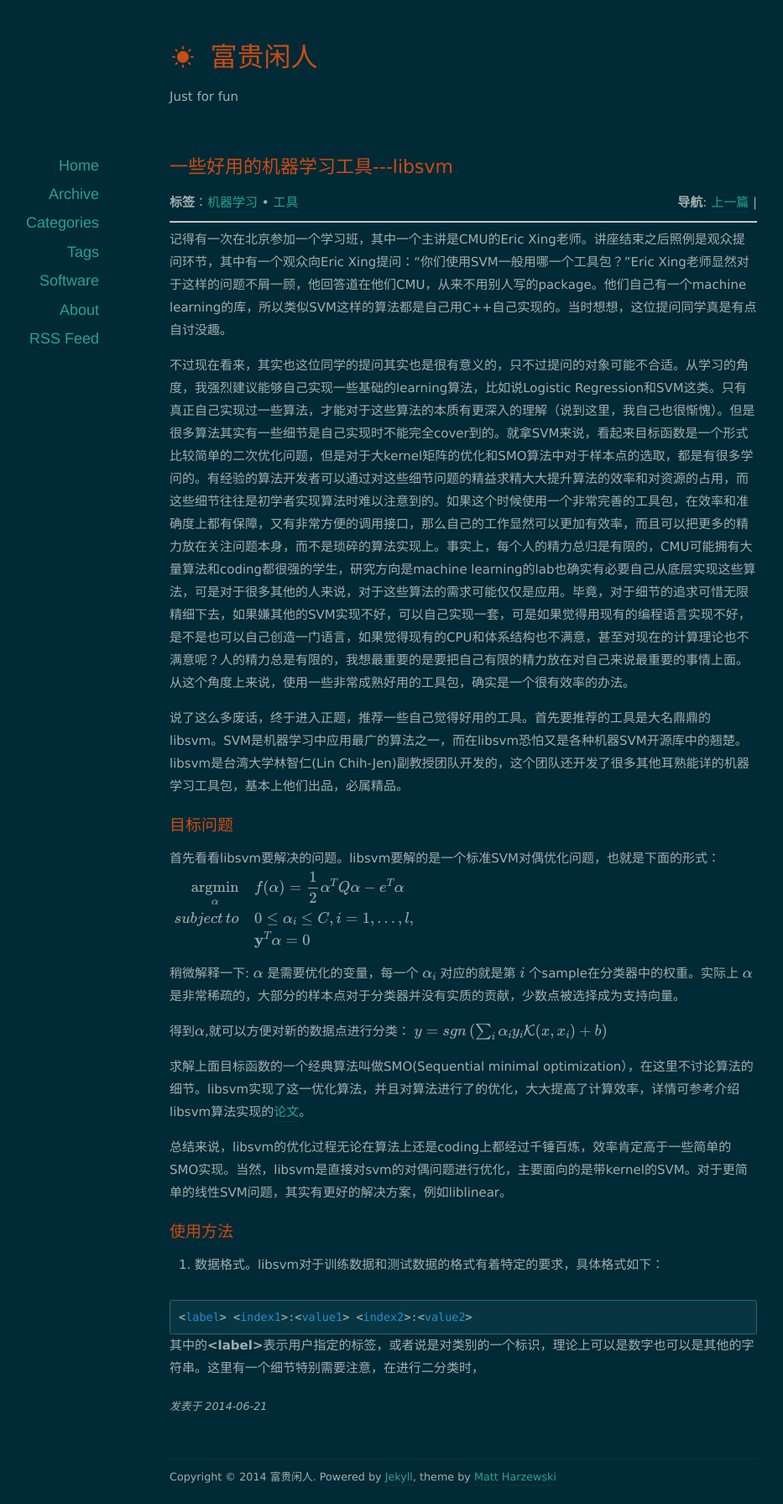
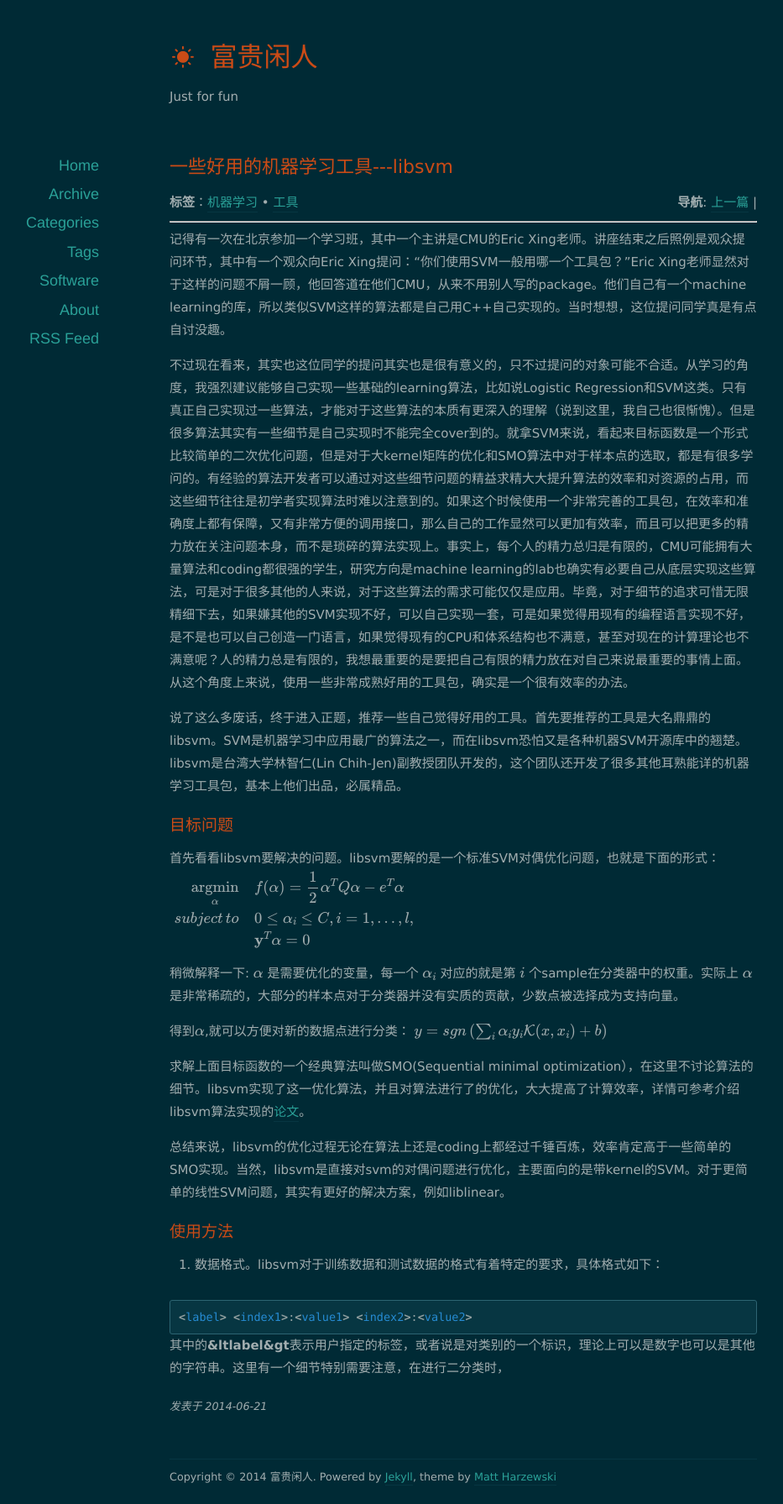
Before and after one commit to orangeprince/orangeprince.github.io, a Jekyll site: the page built from _posts/2014-06-21-libsvm.md, in a window 1280 px wide. Shown: the whole page at 84% size, without its empty margins (88-1021 px from the left). Built offline with Jekyll 4.4.1, drawn with Linux system fonts in a browser that asks for light colours; nearby versions of some CDN libraries; formulas are drawn with MathJax 3; comment, search, counter and statistics services are not loaded.

Commit message:
modified:   _posts/2014-06-21-libsvm.md

```diff
--- a/_posts/2014-06-21-libsvm.md
+++ b/_posts/2014-06-21-libsvm.md
@@ -41,4 +41,4 @@ $$
 {% highlight python %}
 <label> <index1>:<value1> <index2>:<value2>
 {% endhighlight %}
-其中的**\<label\>**表示用户指定的标签，或者说是对类别的一个标识，理论上可以是数字也可以是其他的字符串。这里有一个细节特别需要注意，在进行二分类时，
+其中的**&ltlabel&gt**表示用户指定的标签，或者说是对类别的一个标识，理论上可以是数字也可以是其他的字符串。这里有一个细节特别需要注意，在进行二分类时，
```
